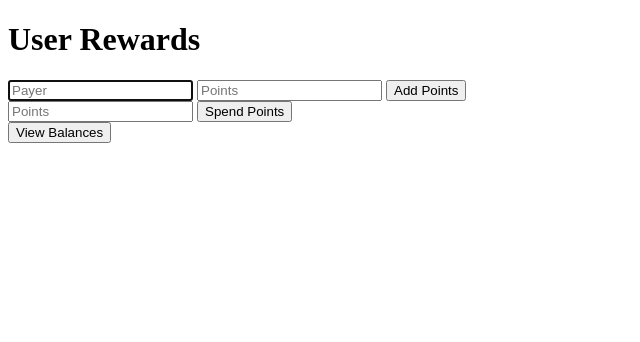
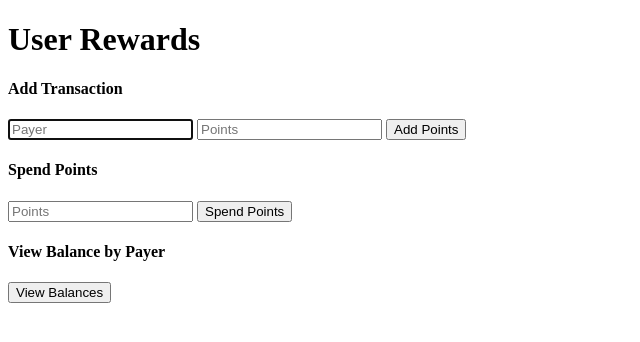
Before and after one commit to jnerby/fetch, a Flask app: page / in a window 1280 px wide. Shown: the top 342 px of the page, without its empty margins (0-640 px from the left). Run offline with Flask 2, Linux system fonts and the light colour scheme.

Commit message:
Updated readme

```diff
--- a/templates/base.html
+++ b/templates/base.html
@@ -13,6 +13,7 @@
   <h1>User Rewards</h1>
 
   <div>
+    <h4>Add Transaction</h4>
     <form id="add-form" action="/add" method="POST">
         <input placeholder="Payer" class="form-control" autofocus required id="payer" name="payer">
         <input placeholder="Points" class="form-control" required name="points">
@@ -21,6 +22,7 @@
   </div>
 
   <div>
+    <h4>Spend Points</h4>
     <form id="spend-form" action="/spend" method="POST">
         <input placeholder="Points" class="form-control" required name="to-spend">
         <button class="btn btn-outline-secondary" type="submit">Spend Points</button>
@@ -28,6 +30,7 @@
   </div>
 
   <div>
+    <h4>View Balance by Payer</h4>
     <form id="balance-form" action="/balance" method="POST">
       <button class="btn btn-outline-secondary" type="submit">View Balances</button>
     </form>
```
Also changed, not shown: README.txt.
